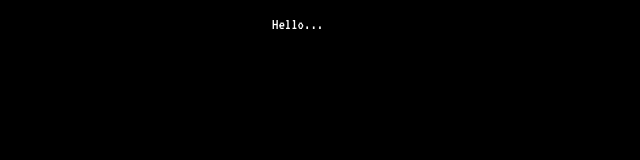
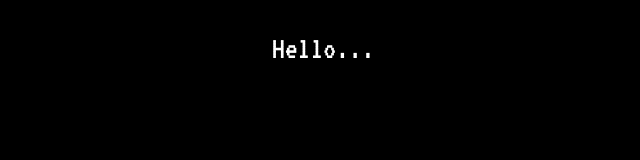
Before and after one commit to kieraneaster/kieraneaster.github.io, a plain HTML site: page index.html in a window 1280 px wide. Shown: the whole page, without its empty margins (168-808 px from the left). Drawn offline with Linux system fonts and the light colour scheme.

Commit message:
Update index.html

```diff
--- a/index.html
+++ b/index.html
@@ -22,7 +22,7 @@
 </head>
 <body style="background-color: black; color: white; font-family: 'VT323', monospace;">
 	<div class="center">
-			<p style="font-size: 1em">Hello..<span class="blink">.</span></p>
+			<p style="font-size: 2em">Hello..<span class="blink">.</span></p>
 	</div>
 </body>
 </html>
```
